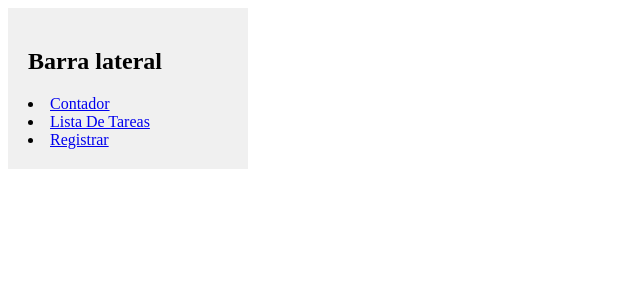
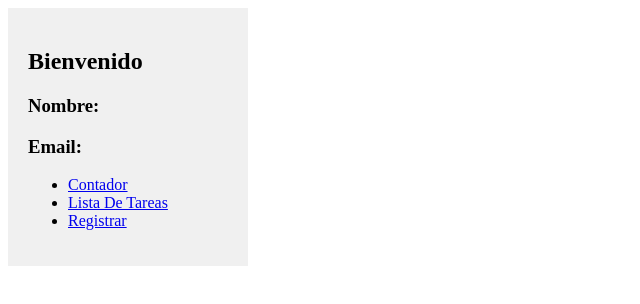
Before and after one commit to Daniello7/vue1, a Vue app: page / in a window 1280 px wide. Shown: the top 304 px of the page, without its empty margins (0-640 px from the left). Built offline with nearby package versions, Linux system fonts and the light colour scheme.

Commit message:
Paso 4, Creado Store Pinia para almacenar datos de registro

```diff
--- a/src/components/Sidebar.vue
+++ b/src/components/Sidebar.vue
@@ -1,15 +1,29 @@
 <!-- eslint-disable vue/multi-word-component-names -->
 <template>
     <div class="sidebar">
-        <h2>Barra lateral</h2>
-        <li><router-link to="/count">Contador</router-link></li>
-        <li><router-link to="/task-list">Lista De Tareas</router-link></li>
-        <li><router-link to="/register">Registrar</router-link></li>
+        <h2>Bienvenido</h2>
+        <h3>Nombre: {{ name }}</h3>
+        <h3>Email: {{ email }}</h3>
+        <ul>
+          <li><router-link to="/count">Contador</router-link></li>
+          <li><router-link to="/task-list">Lista De Tareas</router-link></li>
+          <li><router-link to="/register">Registrar</router-link></li>
+        </ul>
     </div>
 </template>
 
 <script setup>
-
+import { useRegisterStore } from '@/modules/record/stores/registerStore';
+import { ref, watch } from 'vue';
+const registerStore = useRegisterStore();
+const name = ref(registerStore.name.value);
+const email = ref(registerStore.email.value);
+watch(() => registerStore.name, (newValue) => {
+    name.value = newValue;
+});
+watch(() => registerStore.email, (newValue) => {
+    email.value = newValue;
+});
 </script>
 
 <style>
--- /dev/null
+++ b/src/modules/record/stores/registerStore.js
@@ -0,0 +1,12 @@
+import { defineStore } from 'pinia'
+import { ref } from 'vue'
+
+export const useRegisterStore = defineStore('register', () => {
+  const name = ref('')
+  const email = ref('')
+  const saveRecord = (formName, formEmail) => {
+    name.value = formName
+    email.value = formEmail
+  }
+  return { name, email, saveRecord }
+})
--- a/src/modules/record/views/RecordView.vue
+++ b/src/modules/record/views/RecordView.vue
@@ -4,12 +4,12 @@
         <Form :validation-schema="schema" @submit="onSubmit">
           <div class="form">
             <label for="name"></label>
-            <Field type="text" name="name" id="name" placeholder="Ingrese su nombre"/>
+            <Field v-model="name" type="text" name="name" id="name" placeholder="Ingrese su nombre"/>
             <ErrorMessage name="name"/>
           </div>
           <div class="form">
             <label for="email"></label>
-            <Field type="email" name="email" id="email" placeholder="Ingrese su email"/>
+            <Field v-model="email" type="email" name="email" id="email" placeholder="Ingrese su email"/>
             <ErrorMessage name="email"/>
           </div>
           <div class="form">
@@ -20,10 +20,18 @@
 </template>
 
 <script setup>
-import {Form, Field, ErrorMessage} from 'vee-validate';
+import { Form, Field, ErrorMessage } from 'vee-validate';
 import { schema } from '../schemas/validationSchema';
+import { useRegisterStore } from '../stores/registerStore';
+import { ref } from 'vue';
+
+const registerStore = useRegisterStore();
+
+const name = ref('');
+const email = ref('');
 
 const onSubmit = () => {
+    registerStore.saveRecord(name.value, email.value);
     console.log('Formulario enviado');
 }
 </script>
```
